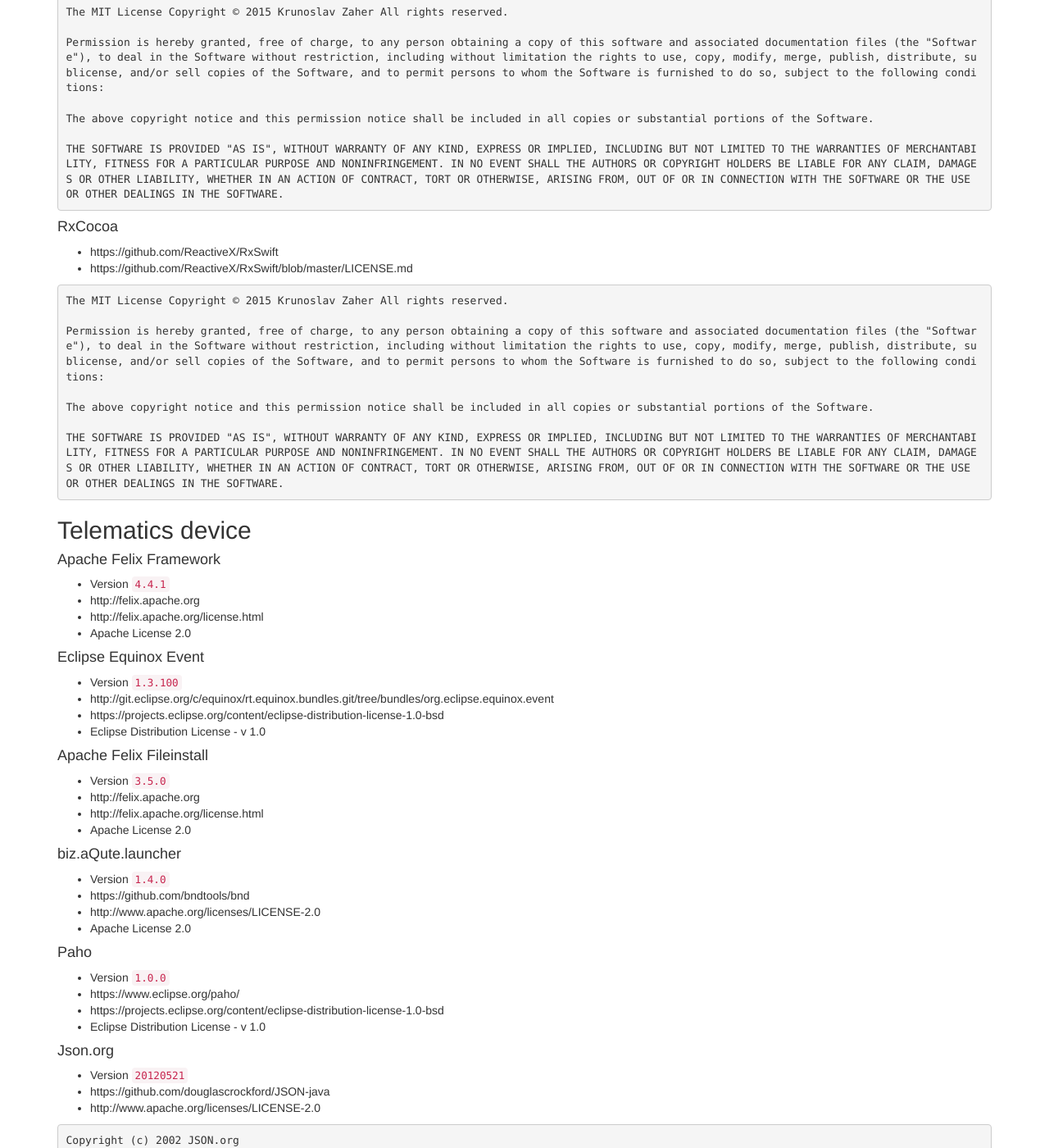
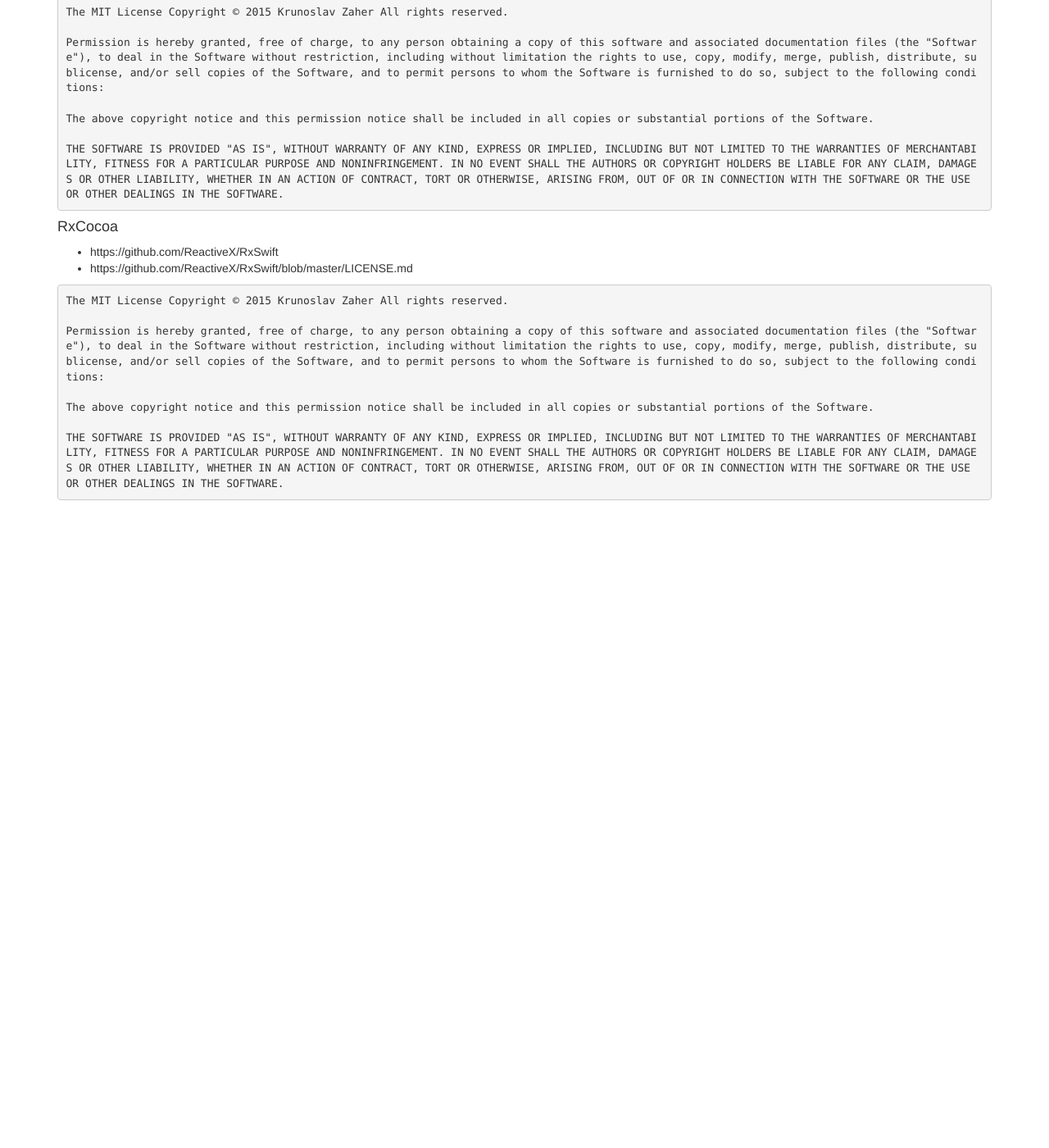
Before and after one commit to Springworks/m2h-open-source-licenses, a Jekyll site: the page built from index.md, in a window 1280 px wide and 1400 px high, scrolled down 9917 px. Shown: the whole window at 82% size. Built offline with Jekyll 4.4.1, drawn with Linux system fonts in a browser that asks for light colours; our own code applies the rules of GitHub Pages for plain Markdown files; after the commit the page ends 10537 px from its top, so only the background shows below that; some of the changed text lies outside the part shown.

Commit message:
fix(tem): remove outdated licenses for TEM
Not applicable with what ZTE and MDI use.

````diff
--- a/index.md
+++ b/index.md
@@ -539,63 +539,3 @@ The above copyright notice and this permission notice shall be included in all c
 
 THE SOFTWARE IS PROVIDED "AS IS", WITHOUT WARRANTY OF ANY KIND, EXPRESS OR IMPLIED, INCLUDING BUT NOT LIMITED TO THE WARRANTIES OF MERCHANTABILITY, FITNESS FOR A PARTICULAR PURPOSE AND NONINFRINGEMENT. IN NO EVENT SHALL THE AUTHORS OR COPYRIGHT HOLDERS BE LIABLE FOR ANY CLAIM, DAMAGES OR OTHER LIABILITY, WHETHER IN AN ACTION OF CONTRACT, TORT OR OTHERWISE, ARISING FROM, OUT OF OR IN CONNECTION WITH THE SOFTWARE OR THE USE OR OTHER DEALINGS IN THE SOFTWARE.
 ```
-
-## Telematics device
-#### Apache Felix Framework
-* Version `4.4.1`
-* http://felix.apache.org
-* http://felix.apache.org/license.html
-* Apache License 2.0
-
-#### Eclipse Equinox Event
-* Version `1.3.100`
-* http://git.eclipse.org/c/equinox/rt.equinox.bundles.git/tree/bundles/org.eclipse.equinox.event
-* https://projects.eclipse.org/content/eclipse-distribution-license-1.0-bsd
-* Eclipse Distribution License - v 1.0
-
-#### Apache Felix Fileinstall
-* Version `3.5.0`
-* http://felix.apache.org
-* http://felix.apache.org/license.html
-* Apache License 2.0
-
-#### biz.aQute.launcher
-* Version `1.4.0`
-* https://github.com/bndtools/bnd
-* http://www.apache.org/licenses/LICENSE-2.0
-* Apache License 2.0
-
-#### Paho
-* Version `1.0.0`
-* https://www.eclipse.org/paho/
-* https://projects.eclipse.org/content/eclipse-distribution-license-1.0-bsd
-* Eclipse Distribution License - v 1.0
-
-#### Json.org
-* Version `20120521`
-* https://github.com/douglascrockford/JSON-java
-* http://www.apache.org/licenses/LICENSE-2.0
-
-```
-Copyright (c) 2002 JSON.org
-
-Permission is hereby granted, free of charge, to any person obtaining a copy
-of this software and associated documentation files (the "Software"), to deal
-in the Software without restriction, including without limitation the rights
-to use, copy, modify, merge, publish, distribute, sublicense, and/or sell
-copies of the Software, and to permit persons to whom the Software is
-furnished to do so, subject to the following conditions:
-
-The above copyright notice and this permission notice shall be included in all
-copies or substantial portions of the Software.
-
-The Software shall be used for Good, not Evil.
-
-THE SOFTWARE IS PROVIDED "AS IS", WITHOUT WARRANTY OF ANY KIND, EXPRESS OR
-IMPLIED, INCLUDING BUT NOT LIMITED TO THE WARRANTIES OF MERCHANTABILITY,
-FITNESS FOR A PARTICULAR PURPOSE AND NONINFRINGEMENT. IN NO EVENT SHALL THE
-AUTHORS OR COPYRIGHT HOLDERS BE LIABLE FOR ANY CLAIM, DAMAGES OR OTHER
-LIABILITY, WHETHER IN AN ACTION OF CONTRACT, TORT OR OTHERWISE, ARISING FROM,
-OUT OF OR IN CONNECTION WITH THE SOFTWARE OR THE USE OR OTHER DEALINGS IN THE
-SOFTWARE.
-```
````
